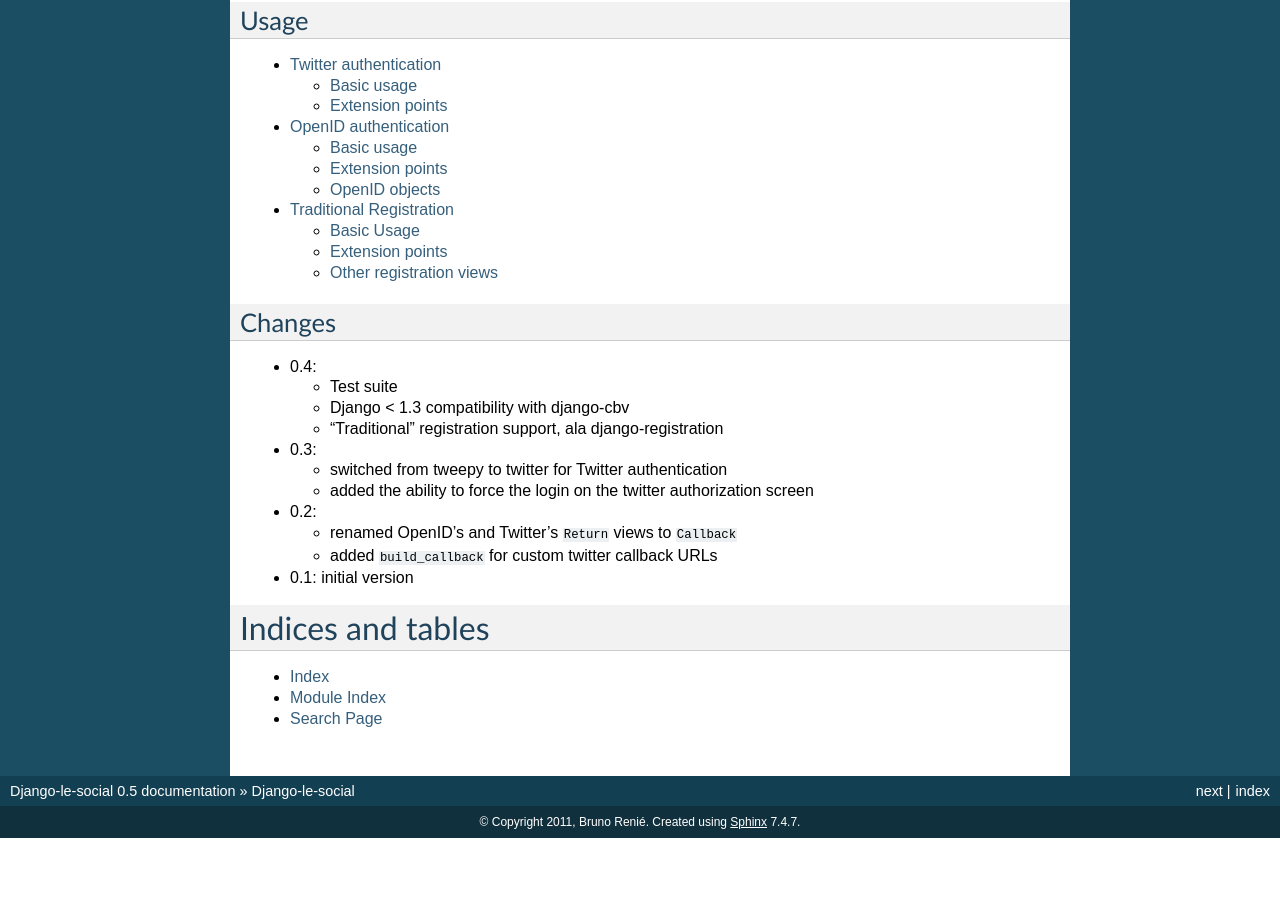
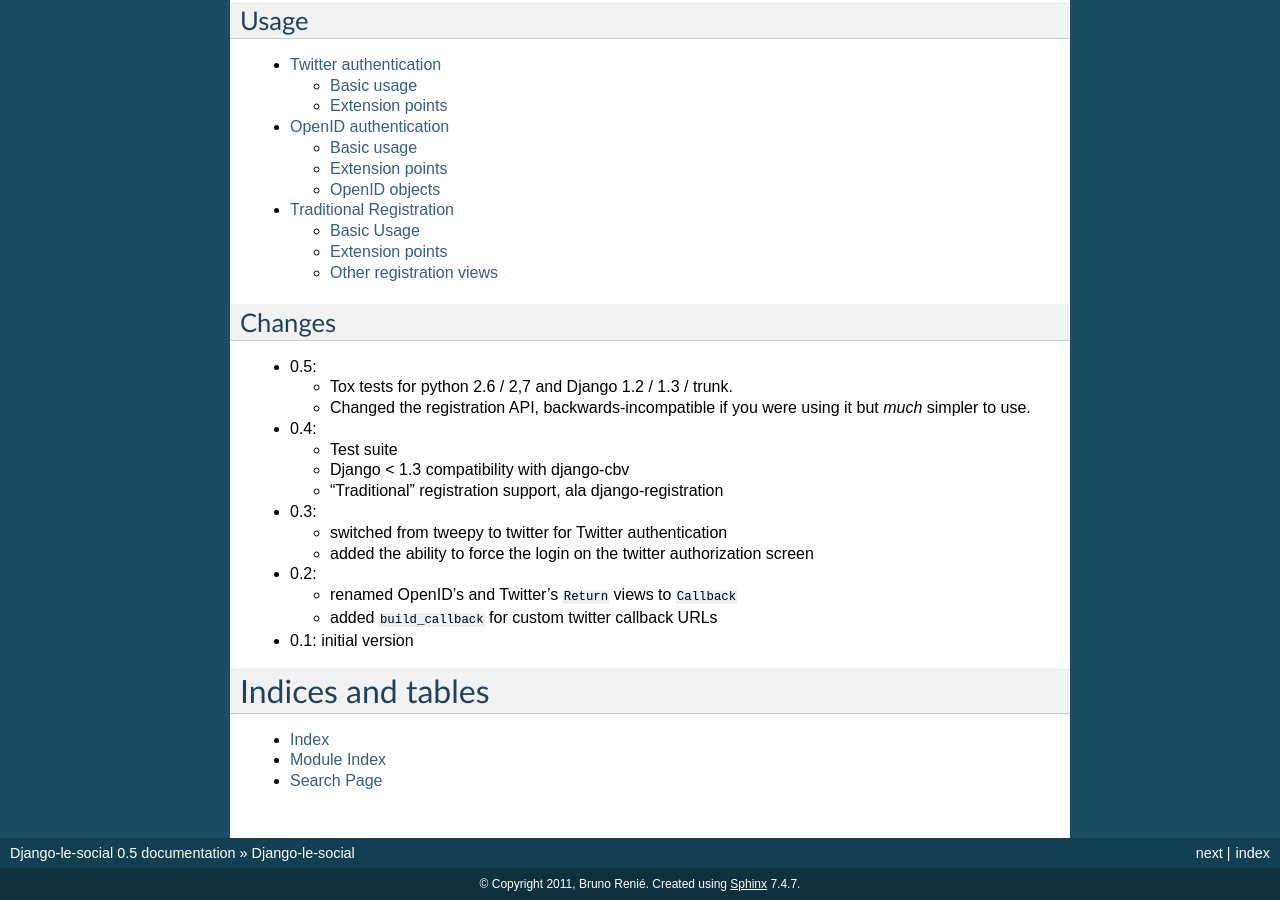
Before and after one commit to brutasse/django-le-social, a Sphinx documentation site: the page built from docs/index.rst, in a window 1280 px wide and 900 px high, scrolled down 850 px. Built offline with Sphinx 7.4.7, drawn with Linux system fonts in a browser that asks for light colours; before the commit the page ends 1688 px from its top, so only the background shows below that.

Commit message:
Added the 0.5 release notes

```diff
--- a/docs/index.rst
+++ b/docs/index.rst
@@ -66,6 +66,12 @@
 Changes
 -------
 
+* 0.5:
+
+  * Tox tests for python 2.6 / 2,7 and Django 1.2 / 1.3 / trunk.
+  * Changed the registration API, backwards-incompatible if you were using it
+    but *much* simpler to use.
+
 * 0.4:
 
   * Test suite
```
